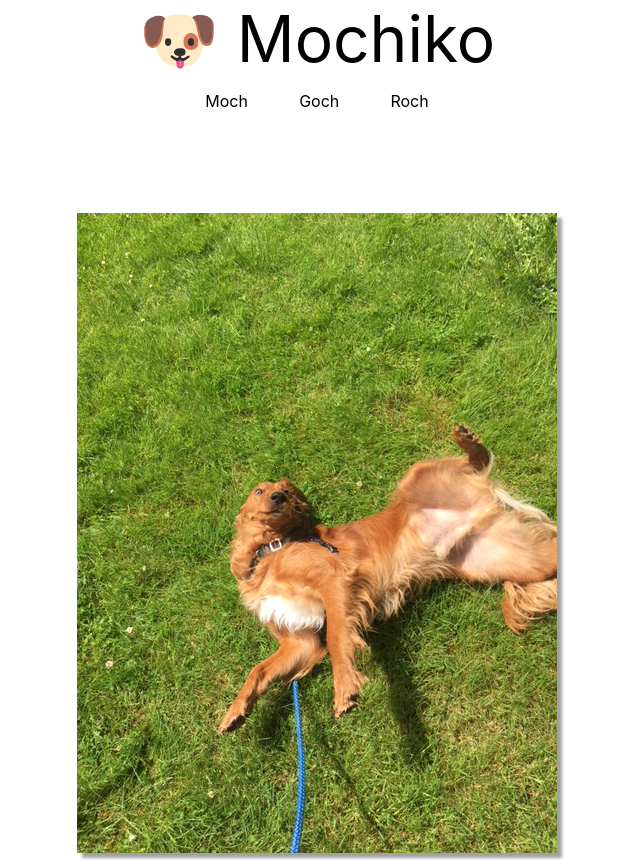
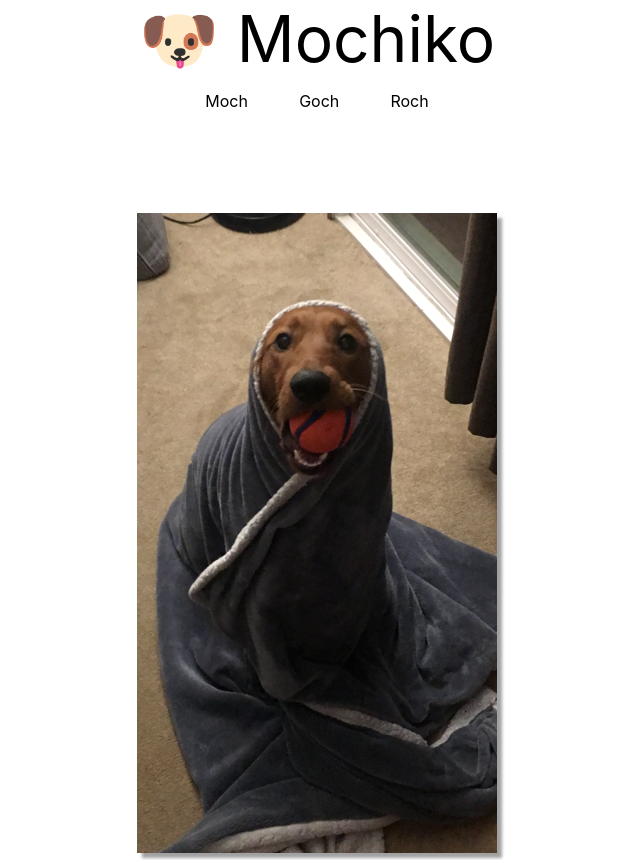
Before and after one commit to jinwoov/mochiko, a Next.js app: page /rochi in a window 1280 px wide. Shown: the top 860 px of the page, without its empty margins (323-963 px from the left). Built offline with nearby package versions, Linux system fonts and the light colour scheme.

Commit message:
chagned the picture to more rascalness

```diff
--- a/pages/rochi/index.js
+++ b/pages/rochi/index.js
@@ -4,7 +4,7 @@ import Footer from "../../components/footer/footer.component";
 
 function Mochi() {
 
-    let changePic = true;
+    let changePic = false;
     return (
             <>
             < Header />
```
